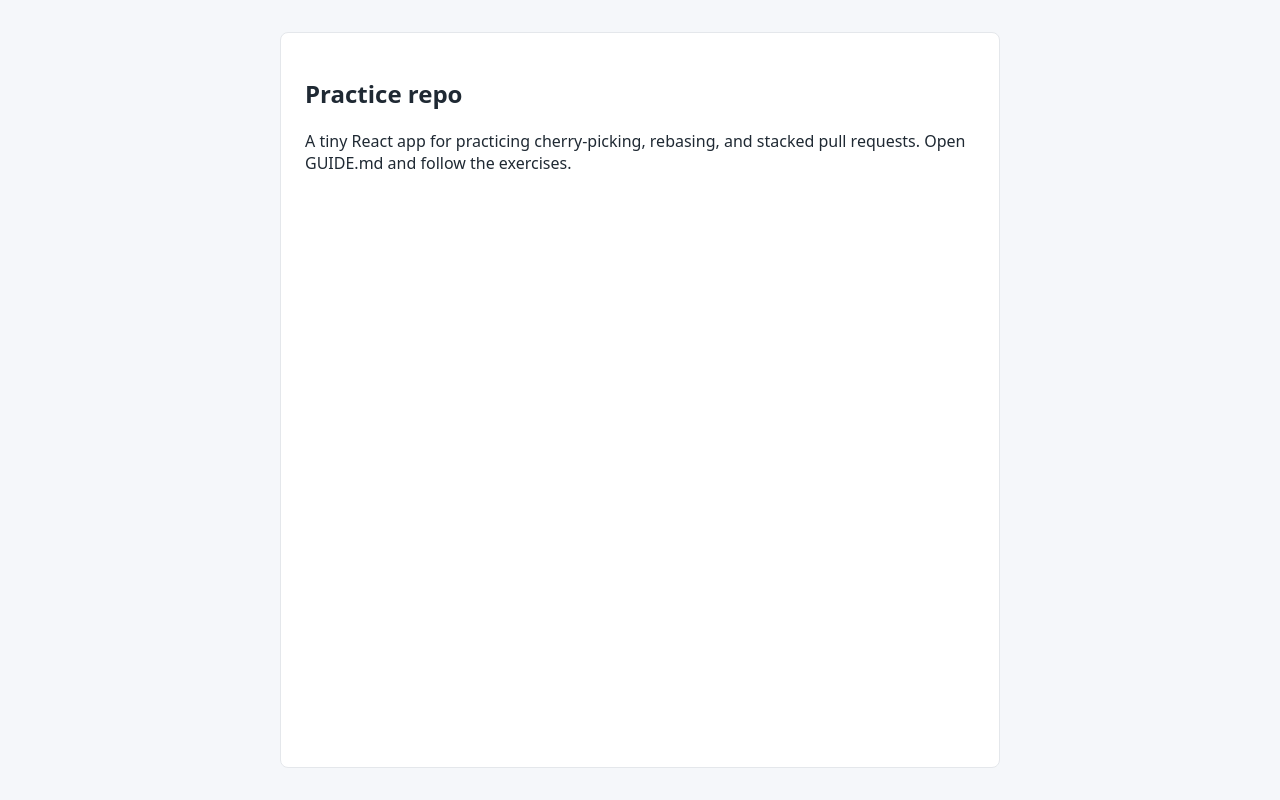
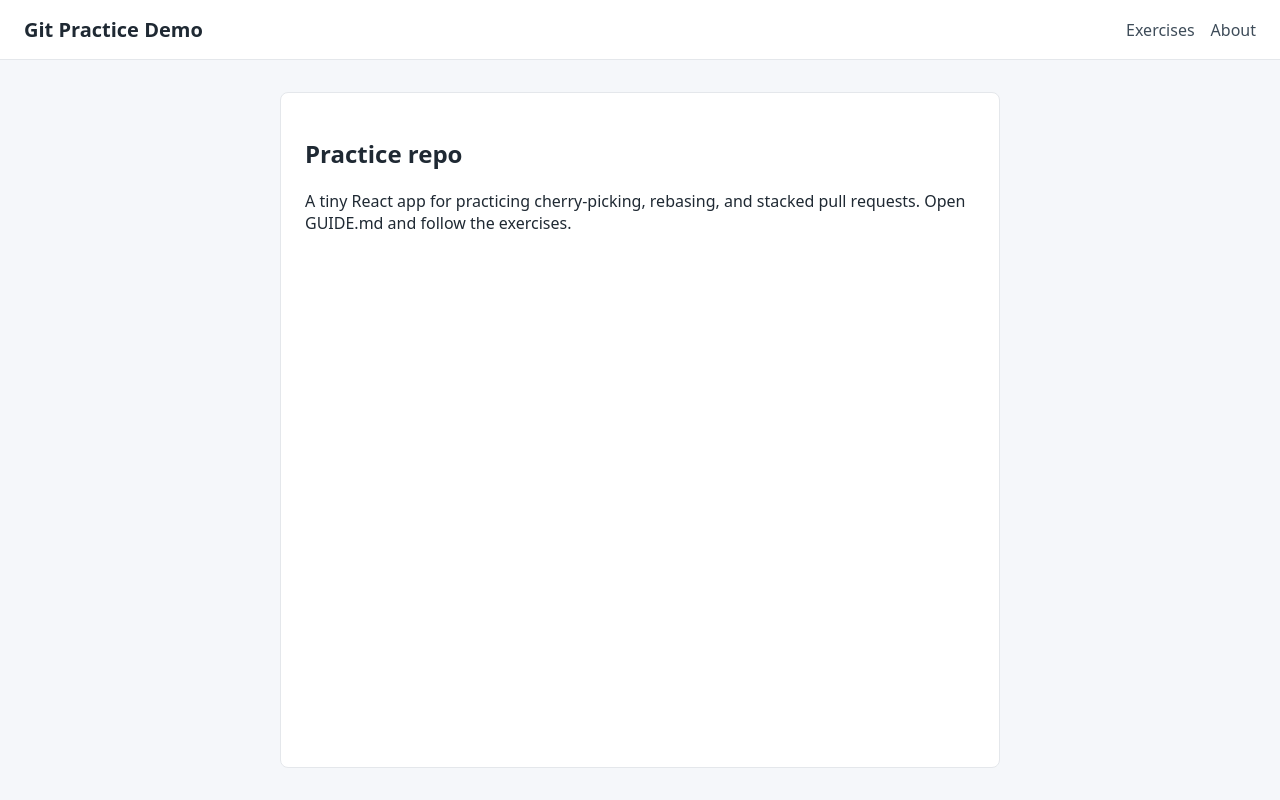
Before and after one commit to ViolaKrasniqiLTC/git-practice-demo, a React (Vite) app: page / in a window 1280 px wide. Built offline with nearby package versions, Linux system fonts and the light colour scheme.

Commit message:
feat: add Header component

```diff
--- a/src/App.jsx
+++ b/src/App.jsx
@@ -1,6 +1,9 @@
+import Header from './components/Header.jsx'
+
 export default function App() {
   return (
     <div className="app">
+      <Header />
       <main className="main">
         <section className="panel">
           <h2>Practice repo</h2>
--- /dev/null
+++ b/src/components/Header.jsx
@@ -0,0 +1,11 @@
+export default function Header() {
+  return (
+    <header className="header">
+      <h1 className="header__logo">Git Practice Demo</h1>
+      <nav className="header__nav">
+        <a href="#exercises">Exercises</a>
+        <a href="#about">About</a>
+      </nav>
+    </header>
+  )
+}
--- a/src/index.css
+++ b/src/index.css
@@ -34,3 +34,29 @@ body {
   border: 1px solid #e4e7eb;
   border-radius: 8px;
 }
+
+.header {
+  display: flex;
+  align-items: center;
+  justify-content: space-between;
+  gap: 1rem;
+  padding: 1rem 1.5rem;
+  background: #ffffff;
+  border-bottom: 1px solid #e4e7eb;
+}
+
+.header__logo {
+  margin: 0;
+  font-size: 1.25rem;
+}
+
+.header__nav {
+  display: flex;
+  align-items: center;
+}
+
+.header__nav a {
+  margin-left: 1rem;
+  color: #3e4c59;
+  text-decoration: none;
+}
```
